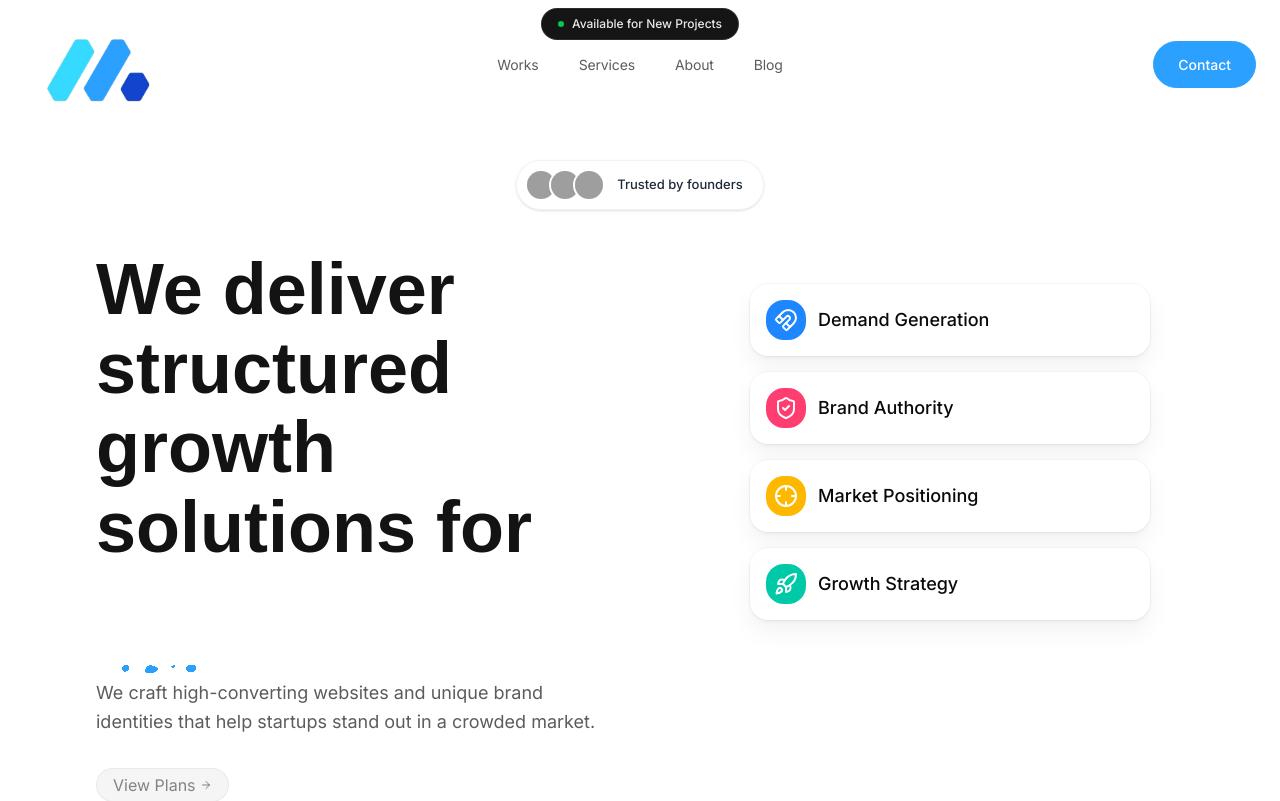
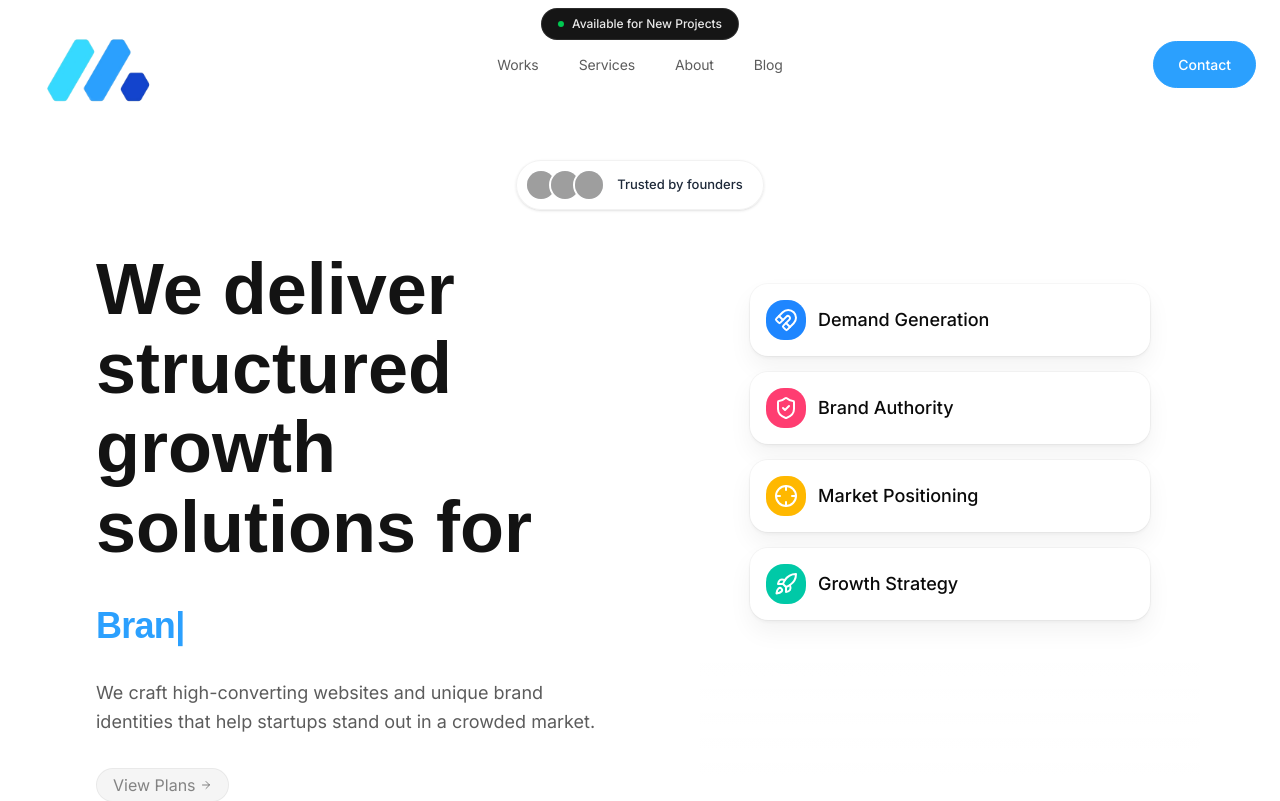
Before and after one commit to meronatic-dev1/meronatic-main, a Next.js app: page / in a window 1280 px wide. Shown: the top 801 px of the page. Built offline with nearby package versions, Linux system fonts and the light colour scheme; grey boxes are pictures that could not be loaded.

Commit message:
Replace MorphingText with TypingAnimation for Hero title

```diff
--- a/app/globals.css
+++ b/app/globals.css
@@ -143,7 +143,16 @@ body {
     background-position: calc(100% + var(--shiny-width)) 0;
     }
   }
-}
+  --animate-blink-cursor: blink-cursor 1.2s step-end infinite
+;
+  @keyframes blink-cursor {
+  0%, 49% {
+    opacity: 1;
+    }
+  50%, 100% {
+    opacity: 0;
+    }
+  }}
 
 :root {
   --radius: 0.625rem;
--- a/components/Hero.tsx
+++ b/components/Hero.tsx
@@ -8,7 +8,7 @@ import { TextReveal } from './ui/TextReveal';
 import { AnimatedListDemo } from './AnimatedListDemo';
 import { cn } from "@/lib/utils";
 import { AnimatedShinyText } from "@/components/ui/animated-shiny-text";
-import { MorphingText } from "@/components/ui/morphing-text";
+import { TypingAnimation } from "@/components/ui/typing-animation";
 
 const AVATARS = [
     "https://framerusercontent.com/images/LdiJIgo7vhBde0WiWHd48uSzxU.png",
@@ -84,9 +84,12 @@ export default function Hero() {
                             </motion.span>
                             <span className="inline-block w-2 md:w-3" />
                             <motion.span variants={item} className="inline-flex text-[#2ba0fe] align-bottom">
-                                <MorphingText
-                                    texts={["Startups", "Brands", "Scaleups", "Enterprises", "Leaders"]}
-                                    className="text-[#2ba0fe] text-left !w-[350px] !text-4xl !md:text-5xl !lg:text-6xl !xl:text-[72px] !leading-[1.1] !h-auto"
+                                <TypingAnimation
+                                    words={["Startups", "Brands", "Scaleups", "Enterprises", "Leaders"]}
+                                    loop={true}
+                                    duration={100}
+                                    delay={1000}
+                                    className="text-[#2ba0fe] text-left !text-4xl !md:text-5xl !lg:text-6xl !xl:text-[72px] !leading-[1.1]"
                                 />
                             </motion.span>
                         </h1>
--- /dev/null
+++ b/components/ui/typing-animation.tsx
@@ -0,0 +1,173 @@
+"use client"
+
+import { useEffect, useMemo, useRef, useState } from "react"
+import { motion, MotionProps, useInView } from "motion/react"
+
+import { cn } from "@/lib/utils"
+
+interface TypingAnimationProps extends MotionProps {
+  children?: string
+  words?: string[]
+  className?: string
+  duration?: number
+  typeSpeed?: number
+  deleteSpeed?: number
+  delay?: number
+  pauseDelay?: number
+  loop?: boolean
+  as?: React.ElementType
+  startOnView?: boolean
+  showCursor?: boolean
+  blinkCursor?: boolean
+  cursorStyle?: "line" | "block" | "underscore"
+}
+
+export function TypingAnimation({
+  children,
+  words,
+  className,
+  duration = 100,
+  typeSpeed,
+  deleteSpeed,
+  delay = 0,
+  pauseDelay = 1000,
+  loop = false,
+  as: Component = "span",
+  startOnView = true,
+  showCursor = true,
+  blinkCursor = true,
+  cursorStyle = "line",
+  ...props
+}: TypingAnimationProps) {
+  const MotionComponent = motion.create(Component, {
+    forwardMotionProps: true,
+  })
+
+  const [displayedText, setDisplayedText] = useState<string>("")
+  const [currentWordIndex, setCurrentWordIndex] = useState(0)
+  const [currentCharIndex, setCurrentCharIndex] = useState(0)
+  const [phase, setPhase] = useState<"typing" | "pause" | "deleting">("typing")
+  const elementRef = useRef<HTMLElement | null>(null)
+  const isInView = useInView(elementRef as React.RefObject<Element>, {
+    amount: 0.3,
+    once: true,
+  })
+
+  const wordsToAnimate = useMemo(
+    () => words || (children ? [children] : []),
+    [words, children]
+  )
+  const hasMultipleWords = wordsToAnimate.length > 1
+
+  const typingSpeed = typeSpeed || duration
+  const deletingSpeed = deleteSpeed || typingSpeed / 2
+
+  const shouldStart = startOnView ? isInView : true
+
+  useEffect(() => {
+    if (!shouldStart || wordsToAnimate.length === 0) return
+
+    const timeoutDelay =
+      delay > 0 && displayedText === ""
+        ? delay
+        : phase === "typing"
+          ? typingSpeed
+          : phase === "deleting"
+            ? deletingSpeed
+            : pauseDelay
+
+    const timeout = setTimeout(() => {
+      const currentWord = wordsToAnimate[currentWordIndex] || ""
+      const graphemes = Array.from(currentWord)
+
+      switch (phase) {
+        case "typing":
+          if (currentCharIndex < graphemes.length) {
+            setDisplayedText(graphemes.slice(0, currentCharIndex + 1).join(""))
+            setCurrentCharIndex(currentCharIndex + 1)
+          } else {
+            if (hasMultipleWords || loop) {
+              const isLastWord = currentWordIndex === wordsToAnimate.length - 1
+              if (!isLastWord || loop) {
+                setPhase("pause")
+              }
+            }
+          }
+          break
+
+        case "pause":
+          setPhase("deleting")
+          break
+
+        case "deleting":
+          if (currentCharIndex > 0) {
+            setDisplayedText(graphemes.slice(0, currentCharIndex - 1).join(""))
+            setCurrentCharIndex(currentCharIndex - 1)
+          } else {
+            const nextIndex = (currentWordIndex + 1) % wordsToAnimate.length
+            setCurrentWordIndex(nextIndex)
+            setPhase("typing")
+          }
+          break
+      }
+    }, timeoutDelay)
+
+    return () => clearTimeout(timeout)
+  }, [
+    shouldStart,
+    phase,
+    currentCharIndex,
+    currentWordIndex,
+    displayedText,
+    wordsToAnimate,
+    hasMultipleWords,
+    loop,
+    typingSpeed,
+    deletingSpeed,
+    pauseDelay,
+    delay,
+  ])
+
+  const currentWordGraphemes = Array.from(
+    wordsToAnimate[currentWordIndex] || ""
+  )
+  const isComplete =
+    !loop &&
+    currentWordIndex === wordsToAnimate.length - 1 &&
+    currentCharIndex >= currentWordGraphemes.length &&
+    phase !== "deleting"
+
+  const shouldShowCursor =
+    showCursor &&
+    !isComplete &&
+    (hasMultipleWords || loop || currentCharIndex < currentWordGraphemes.length)
+
+  const getCursorChar = () => {
+    switch (cursorStyle) {
+      case "block":
+        return "▌"
+      case "underscore":
+        return "_"
+      case "line":
+      default:
+        return "|"
+    }
+  }
+
+  return (
+    <MotionComponent
+      ref={elementRef}
+      className={cn("leading-[5rem] tracking-[-0.02em]", className)}
+      {...props}
+    >
+      {displayedText}
+      {shouldShowCursor && (
+        <span
+          className={cn("inline-block", blinkCursor && "animate-blink-cursor")}
+        >
+          {getCursorChar()}
+        </span>
+      )}
+    </MotionComponent>
+  )
+}
```
